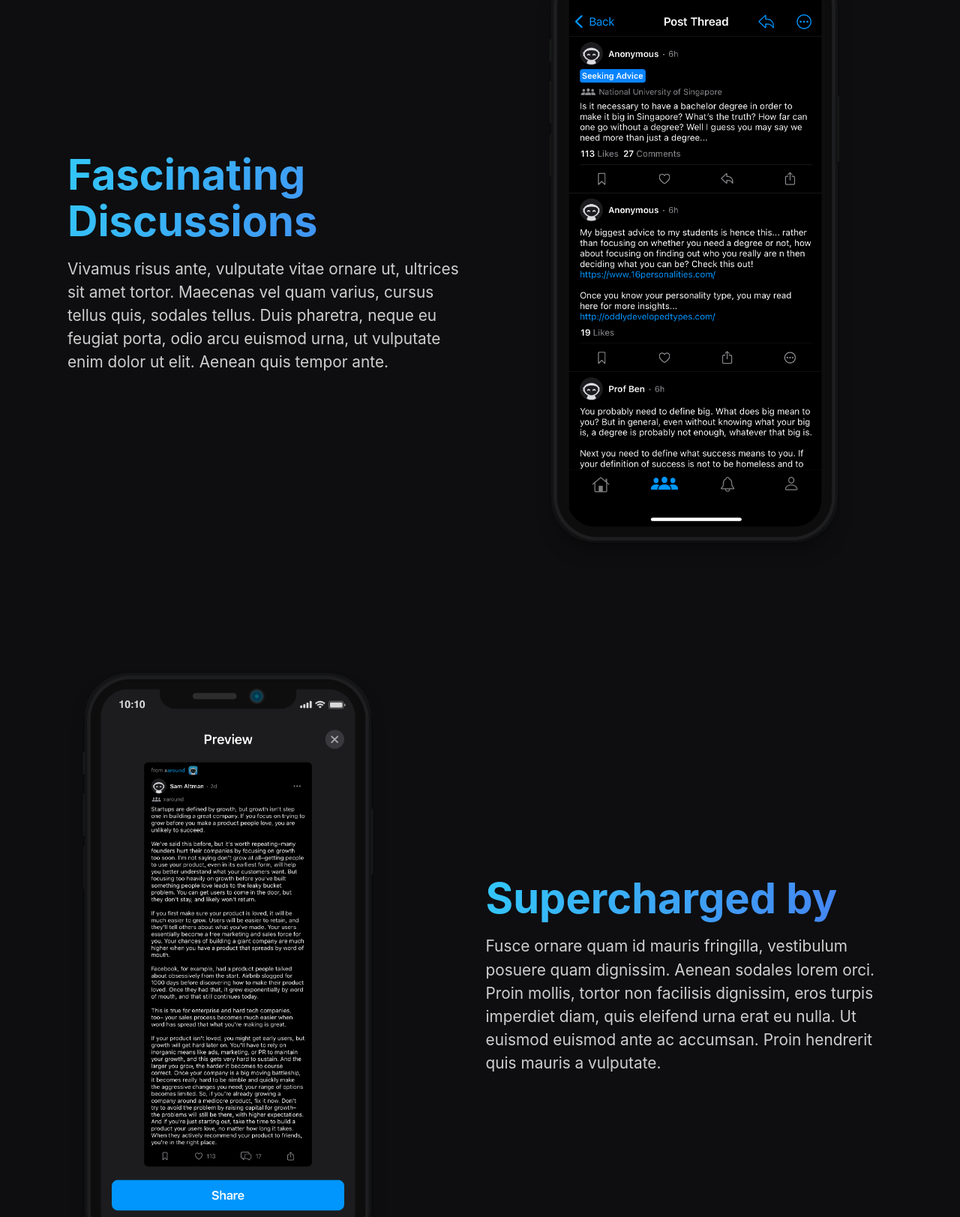
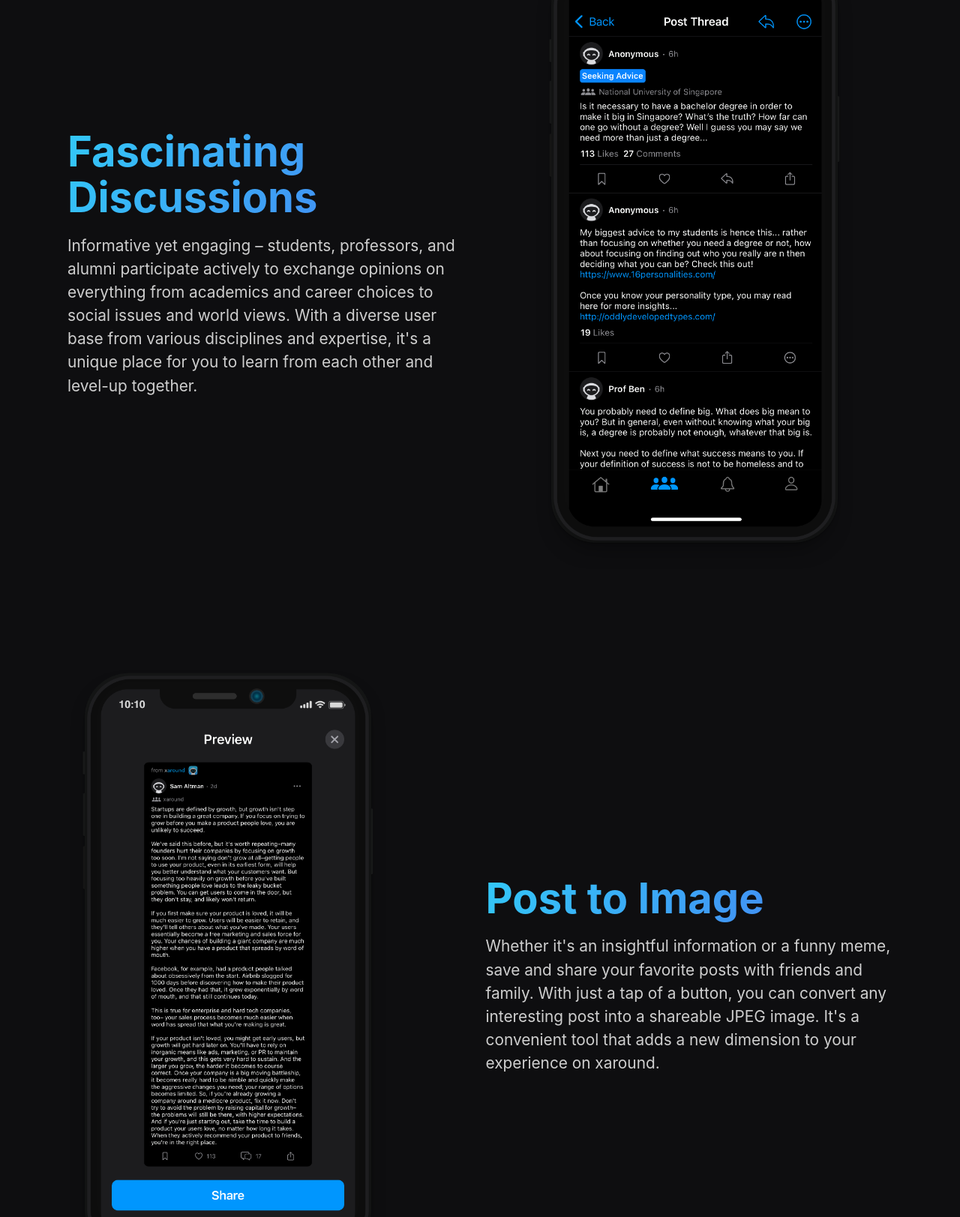
Before and after one commit to xaround/xaround-website, a plain HTML site: page index.html in a window 1280 px wide. Shown: the part 2700-4323 px from the top of the page at 75% size. Drawn offline with Linux system fonts and the light colour scheme.

Commit message:
Add title and description
Add title and description for Post to Image and Fascinating Discussions section.

```diff
--- a/index.html
+++ b/index.html
@@ -100,7 +100,7 @@
               <p>
                 Fostering a sense of community on your campus. <br> New to the campus
                 or feel disconnected from your campus community? Meet fellow students
-                who you may not have otherwise met for socializing, academic
+                who you otherwise would've never met for socializing, academic
                 collaboration, or perhaps romantic pursue. Why not shoot your shot? 🤔
               </p>
             </div>
@@ -121,10 +121,11 @@
                 Fascinating Discussions
               </h1>
               <p>
-                Vivamus risus ante, vulputate vitae ornare ut, ultrices sit amet
-                tortor. Maecenas vel quam varius, cursus tellus quis, sodales
-                tellus. Duis pharetra, neque eu feugiat porta, odio arcu euismod
-                urna, ut vulputate enim dolor ut elit. Aenean quis tempor ante.
+                Informative yet engaging – students, professors, and alumni participate
+                actively to exchange opinions on everything from academics and career
+                choices to social issues and world views. With a diverse user base from
+                various disciplines and expertise, it's a unique place for you
+                to learn from each other and level-up together.
               </p>
             </div>
             <img
@@ -140,13 +141,12 @@
         <div class="container">
           <div class="even-columns" data-type="inverted">
             <div class="flow">
-              <h1 class="fs-primary-heading fw-bold">Supercharged by</h1>
+              <h1 class="fs-primary-heading fw-bold">Post to Image</h1>
               <p>
-                Fusce ornare quam id mauris fringilla, vestibulum posuere quam
-                dignissim. Aenean sodales lorem orci. Proin mollis, tortor non
-                facilisis dignissim, eros turpis imperdiet diam, quis eleifend
-                urna erat eu nulla. Ut euismod euismod ante ac accumsan. Proin
-                hendrerit quis mauris a vulputate.
+                Whether it's an insightful information or a funny meme, save and share
+                your favorite posts with friends and family. With just a tap of a button,
+                you can convert any interesting post into a shareable JPEG image. It's a
+                convenient tool that adds a new dimension to your experience on xaround.
               </p>
             </div>
             <img
@@ -164,10 +164,11 @@
             <div class="flow">
               <h1 class="fs-primary-heading fw-bold">Native iOS Design</h1>
               <p>
-                 Our elegant and beautifully designed native iOS app offers a sleek and
-                 intuitive interface that is easy to navigate and use.
+                 Our elegant and beautifully designed native iOS app offers a
+                 sleek and intuitive interface that is easy to navigate and use.
                  From the vibrant colors to the intuitive layout, xaround is
-                 designed to provide you with an enjoyable and seamless experience when engaging with your campus community.
+                 designed to provide you with an enjoyable and seamless experience
+                 when engaging with your campus community.
               </p>
             </div>
             <img
```
